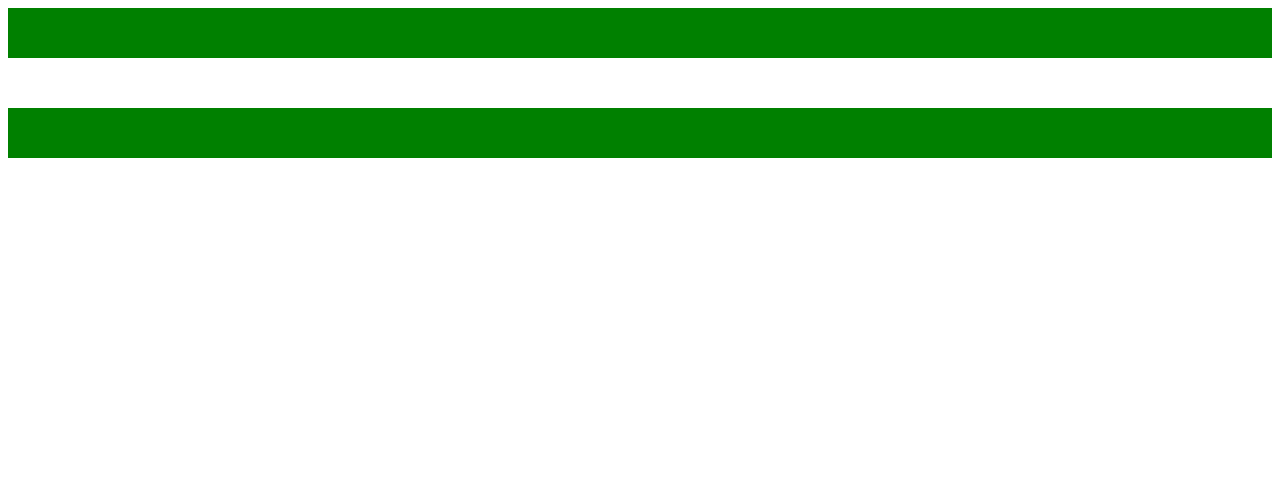
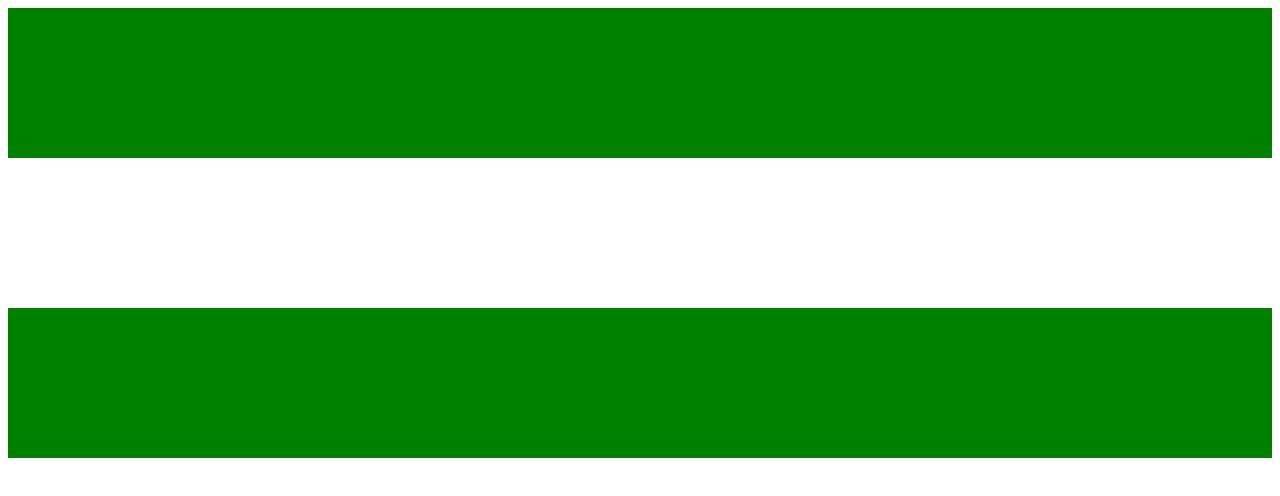
Before and after one commit to passwordng/passwordng.github.io, a plain HTML site: page index.html in a window 1280 px wide. Drawn offline with Linux system fonts and the light colour scheme.

Commit message:
Update index.html

```diff
--- a/index.html
+++ b/index.html
@@ -2,8 +2,8 @@
  <head>
   <style type="text/css">
 #green, #white, #white {<
-   width:70px;
-   height:50px;
+   width:30px;
+   height:150px;
 }
 
 #green {
```
